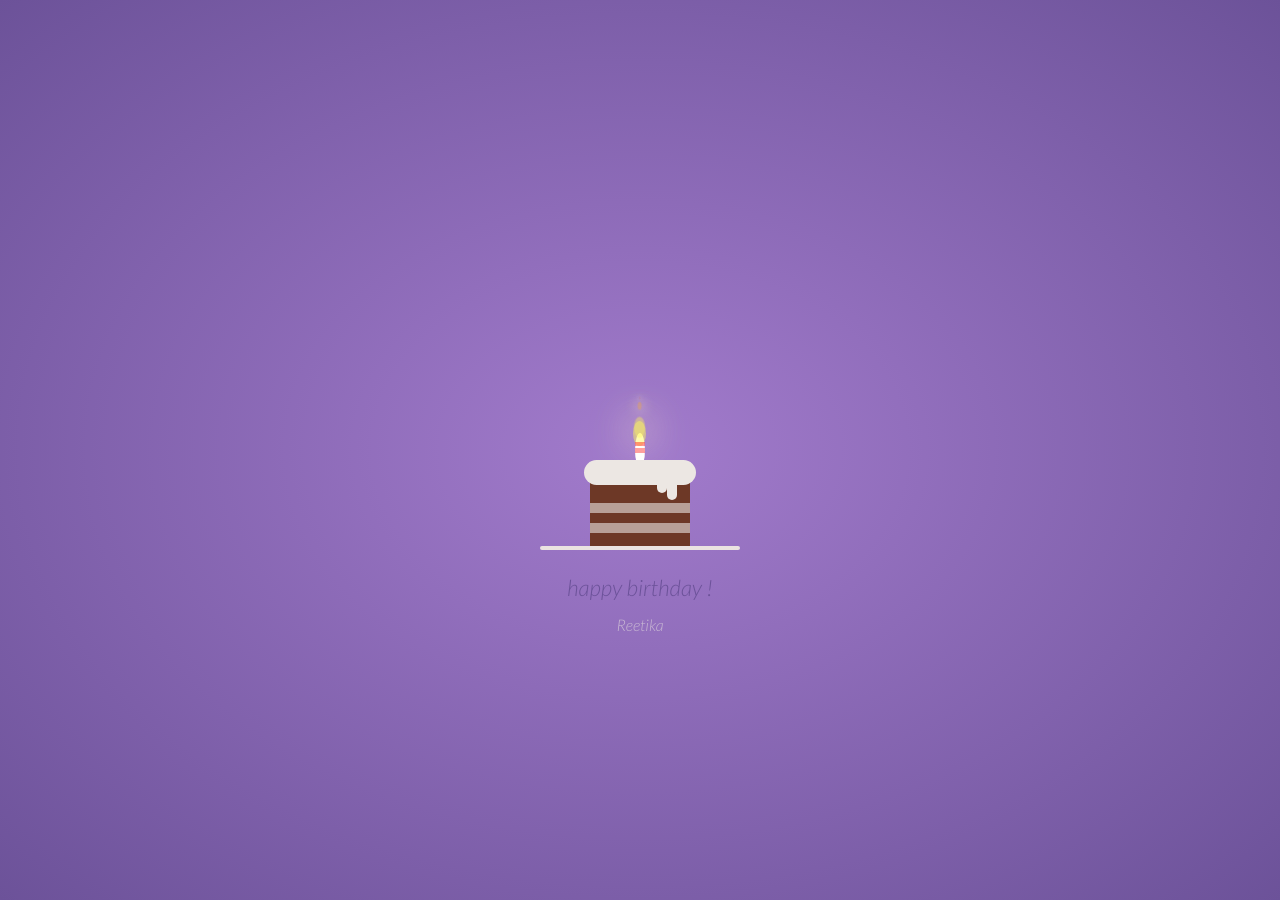
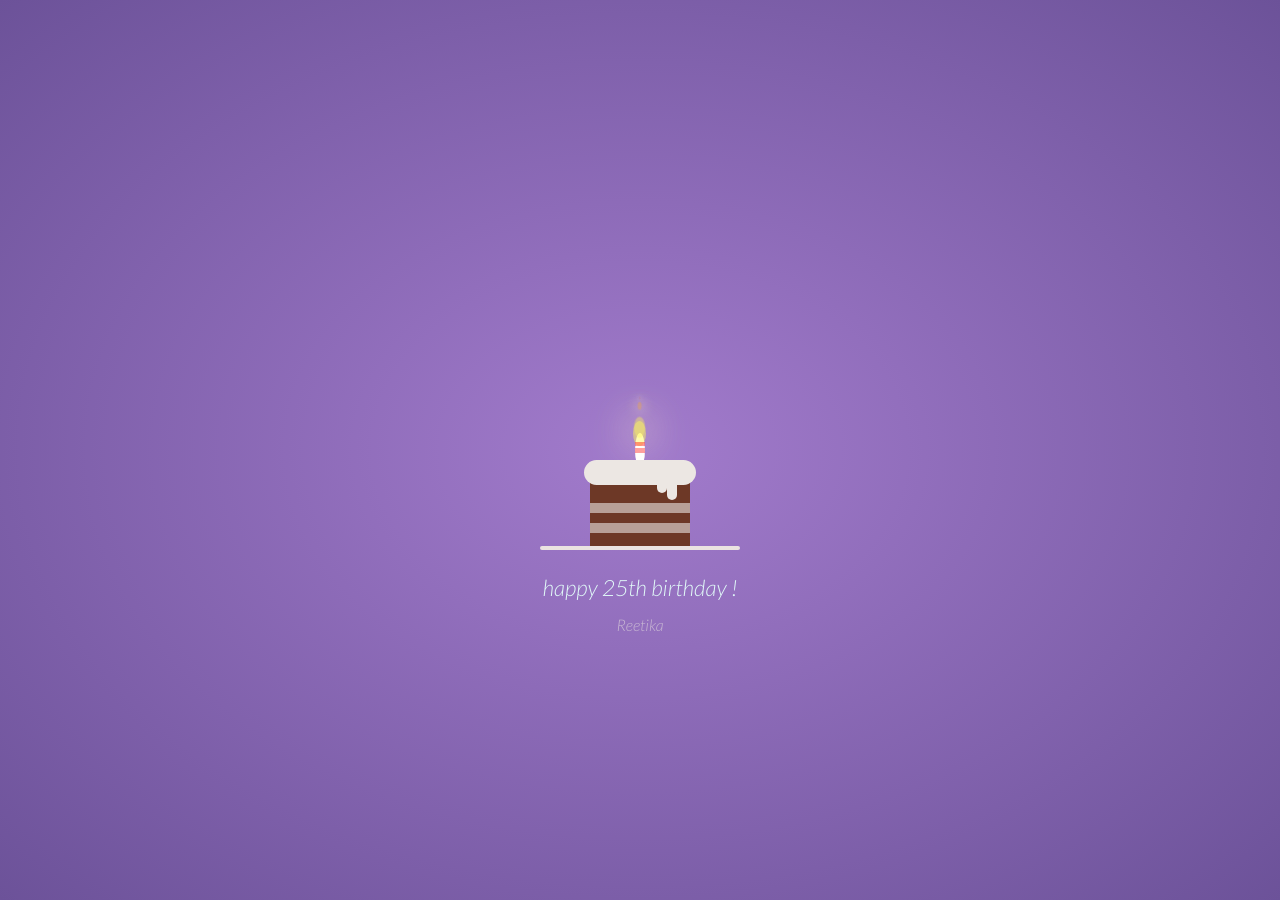
Before and after one commit to souri/rweb, a Jekyll site: the page hbd.html, which Jekyll copies as it is, in a window 1280 px wide. Built offline with Jekyll 4.4.1, drawn with Linux system fonts in a browser that asks for light colours; Markdown is read by kramdown in place of the engine named in the settings; some of the changed lines change nothing that is shown.

Commit message:
Ready for prime-time!

```diff
--- a/index2.html
+++ b/hbd.html
@@ -190,7 +190,7 @@
   -moz-user-select: none;
 }
 h1 {
-  color: #6c5299;
+  color: #E0F8F7;
   font-size: 1.4em;
   margin-top: 10em;
 }
@@ -212,17 +212,21 @@
   </div>
   <div class="cobertura"></div>
   <div class="bizcocho"></div>
-  <h1>happy birthday !</h1>
+  <h1>happy 25th birthday !</h1>
   <p>Reetika</p>
 </div>
 <script src="/assets/js/prefixfree.min.js"></script>
 <script>
 setTimeout(function() {
-  if (confirm('Are you sure you want to save this thing into the database?')) {
-    // Save it!
-  } else {
-    // Do nothing!
-  }
+  // if (confirm('That\'s it? A cake?')) {
+  //   // Save it!
+  // } else {
+  //   // Do nothing!
+  // }
+	alert("That's it? An internet cake?");
+	alert("I'd have rather slept");
+	alert("Oh come on! I think there's more :P");
+	window.location = '/';
 }, 5000);
 </script>
 </body></html>
```
Also changed, not shown: 2 other files.
